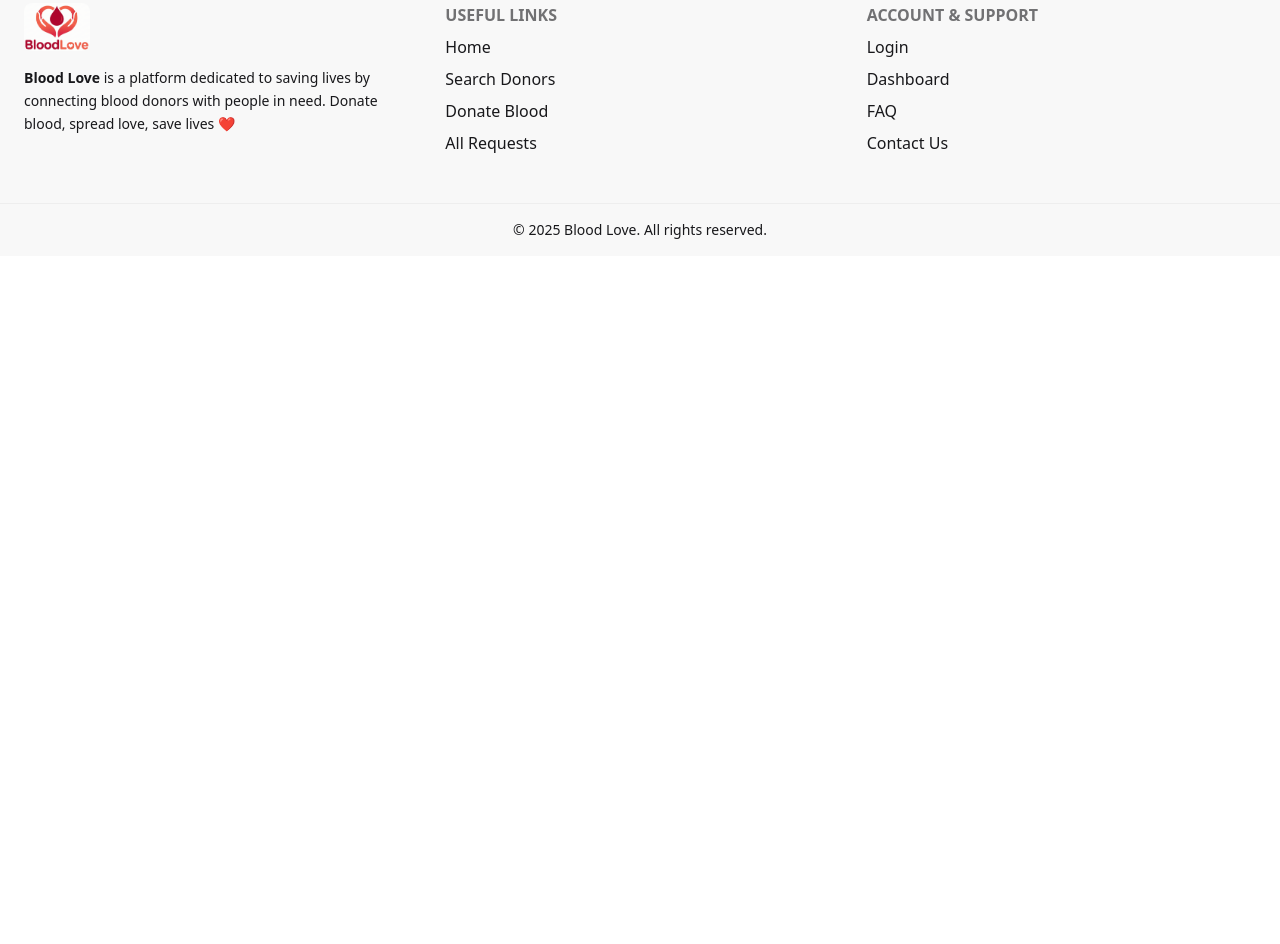
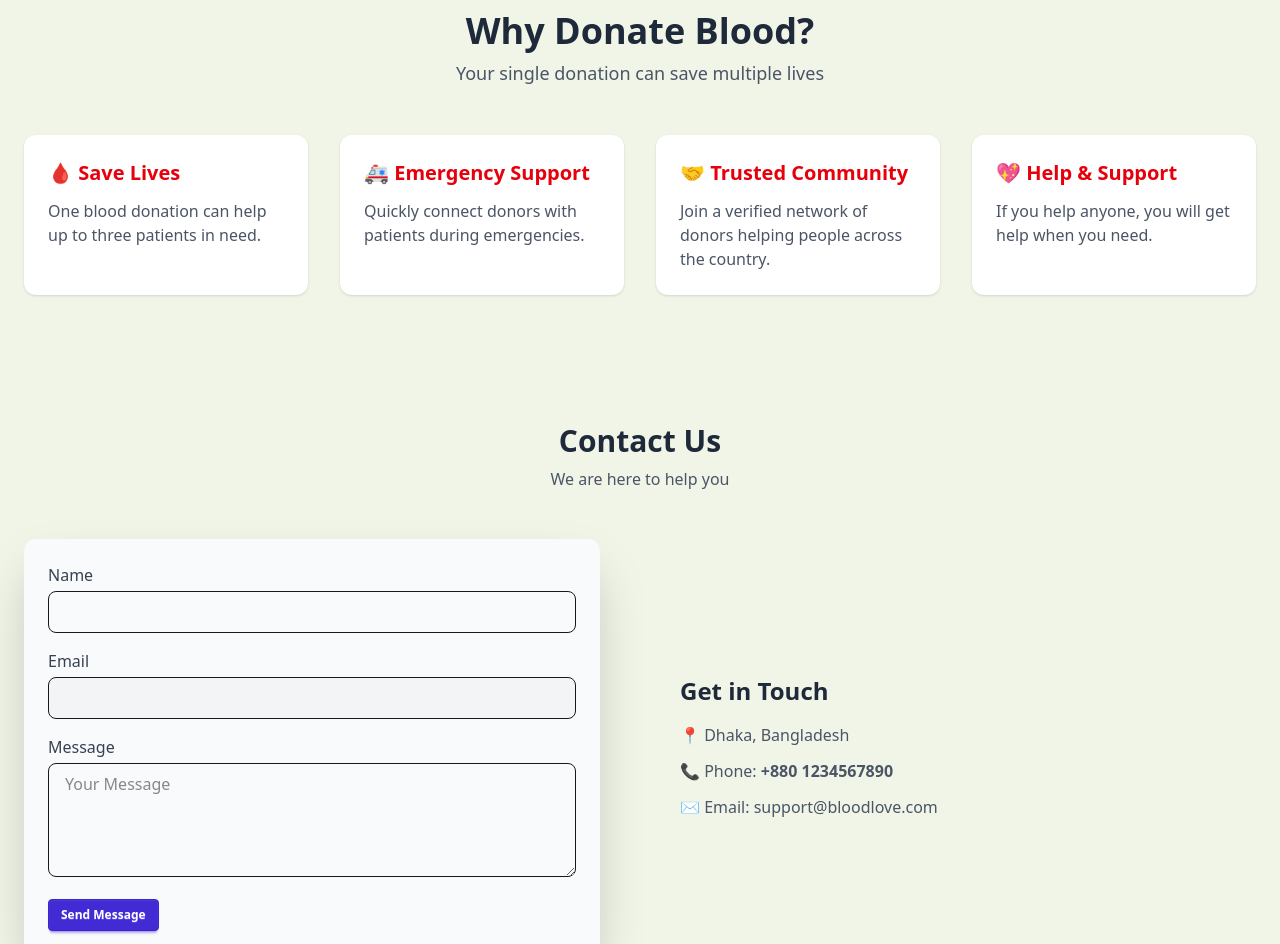
Before and after one commit to SubrotoChandaShuvo/BloodLove, a React (Vite) app: page / in a window 1280 px wide. Shown: the part 980-1924 px from the top of the page. Before the commit the page ends 1236 px from the top, so only its background shows below. Built offline with nearby package versions, Linux system fonts and the light colour scheme; no server answers.

Commit message:
Fixed search for mobile and fixed contactUp portion

```diff
--- a/src/Components/Navbar.jsx
+++ b/src/Components/Navbar.jsx
@@ -4,13 +4,30 @@ import { AuthContext } from "../Provider/AuthProvider";
 import { signOut } from "firebase/auth";
 import auth from "../firebase/firebase.config";
 import logo from "../assets/Logo.png";
+import Swal from "sweetalert2";
 
 const Navbar = () => {
   const { user } = useContext(AuthContext);
 
-  const logout = () => {
-    signOut(auth);
-  };
+const logout = () => {
+  signOut(auth)
+    .then(() => {
+      Swal.fire({
+        icon: 'success',
+        title: 'Logged out!',
+        text: 'You have been successfully logged out.',
+        confirmButtonColor: '#3085d6',
+        confirmButtonText: 'OK'
+      });
+    })
+    .catch((error) => {
+      Swal.fire({
+        icon: 'error',
+        title: 'Oops...',
+        text: `Something went wrong: ${error.message}`,
+      });
+    });
+};
 
   return (
     <div>
--- /dev/null
+++ b/src/Pages/Contact/Contact.jsx
@@ -0,0 +1,85 @@
+import { useContext } from "react";
+import { AuthContext } from "../../Provider/AuthProvider";
+import Swal from "sweetalert2";
+import { useNavigate } from "react-router";
+
+const Contact = () => {
+  const { user } = useContext(AuthContext);
+  const name = user?.displayName || "";
+  const email = user?.email || "";
+  const navigate = useNavigate();
+
+  const handleSendMessage = () => {
+    if(!user)
+       return navigate('/login');
+    Swal.fire({
+      icon: "success",
+      title: `Thank You ${name}! Your message has been sent.`,
+      text: "We will get back to you soon.",
+      confirmButtonText: "OK",
+    });
+  };
+
+  return (
+    <section className="py-16">
+      <div className="max-w-7xl mx-auto px-6">
+        <div className="text-center mb-12">
+          <h2 className="text-3xl font-bold text-gray-800">Contact Us</h2>
+          <p className="text-gray-600 mt-2">We are here to help you</p>
+        </div>
+        <div className="grid grid-cols-1 md:grid-cols-2 gap-20">
+          <form
+            onSubmit={(e) => {
+              e.preventDefault();
+              handleSendMessage();
+            }}
+            className="bg-gray-50 p-6 rounded-xl shadow-2xl"
+          >
+            <div className="mb-4">
+              <label className="block text-gray-700 mb-1">Name</label>
+              <input
+                type="text"
+                defaultVaalue={name}
+                required
+                className="w-full px-4 py-2 border rounded-lg focus:outline-none focus:ring-2 focus:ring-red-500"
+              />
+            </div>
+            <div className="mb-4">
+              <label className="block text-gray-700 mb-1">Email</label>
+              <input
+                type="email"
+                value={email}
+                readOnly
+                className="w-full px-4 py-2 border rounded-lg bg-gray-100 cursor-not-allowed"
+              />
+            </div>
+            <div className="mb-4">
+              <label className="block text-gray-700 mb-1">Message</label>
+              <textarea
+                rows="4"
+                required
+                placeholder="Your Message"
+                className="w-full px-4 py-2 border rounded-lg focus:outline-none focus:ring-2 focus:ring-red-500"
+              ></textarea>
+            </div>
+            <button className="btn btn-sm btn-primary text-white" type="submit">
+              Send Message
+            </button>
+          </form>
+          <div className="flex flex-col justify-center">
+            <h3 className="text-2xl font-semibold text-gray-800 mb-4">
+              Get in Touch
+            </h3>
+            <p className="text-gray-600 mb-3">📍 Dhaka, Bangladesh</p>
+            <p className="text-gray-600 mb-3">
+              📞 Phone: <span className="font-semibold">+880 1234567890</span>
+            </p>
+            <p className="text-gray-600">✉️ Email: support@bloodlove.com</p>
+          </div>
+        </div>
+      </div>
+    </section>
+  );
+};
+
+export default Contact;
--- /dev/null
+++ b/src/Pages/Featured/Featured.jsx
@@ -0,0 +1,54 @@
+import React from "react";
+
+const Featured = () => {
+  return (
+    <section className="py-16 ">
+      <div className="max-w-7xl mx-auto px-6">
+        <div className="text-center mb-12">
+          <h2 className="text-3xl md:text-4xl font-bold text-gray-800">
+            Why Donate Blood?
+          </h2>
+          <p className="text-gray-600 mt-2 text-lg">
+            Your single donation can save multiple lives
+          </p>
+        </div>
+        <div className="grid grid-cols-1 md:grid-cols-2 lg:grid-cols-4 gap-8">
+          <div className="bg-white p-6 rounded-xl shadow transform transition duration-300 hover:scale-105 hover:shadow-lg hover:border-red-500 hover:border-2">
+            <h3 className="text-xl font-semibold text-red-600 mb-3">
+              🩸 Save Lives
+            </h3>
+            <p className="text-gray-600">
+              One blood donation can help up to three patients in need.
+            </p>
+          </div>
+          <div className="bg-white p-6 rounded-xl shadow transform transition duration-300 hover:scale-105 hover:shadow-lg hover:border-red-500 hover:border-2">
+            <h3 className="text-xl font-semibold text-red-600 mb-3">
+              🚑 Emergency Support
+            </h3>
+            <p className="text-gray-600">
+              Quickly connect donors with patients during emergencies.
+            </p>
+          </div>
+          <div className="bg-white p-6 rounded-xl shadow transform transition duration-300 hover:scale-105 hover:shadow-lg hover:border-red-500 hover:border-2">
+            <h3 className="text-xl font-semibold text-red-600 mb-3">
+              🤝 Trusted Community
+            </h3>
+            <p className="text-gray-600">
+              Join a verified network of donors helping people across the country.
+            </p>
+          </div>
+          <div className="bg-white p-6 rounded-xl shadow transform transition duration-300 hover:scale-105 hover:shadow-lg hover:border-red-500 hover:border-2">
+            <h3 className="text-xl font-semibold text-red-600 mb-3">
+              💖 Help & Support
+            </h3>
+            <p className="text-gray-600">
+              If you help anyone, you will get help when you need.
+            </p>
+          </div>
+        </div>
+      </div>
+    </section>
+  );
+};
+
+export default Featured;
--- a/src/Pages/Home/Home.jsx
+++ b/src/Pages/Home/Home.jsx
@@ -1,12 +1,16 @@
 import React from 'react';
 import Slider from '../../Components/Slider/Slider';
 import Banner from '../Banner/Banner';
+import Featured from '../Featured/Featured';
+import Contact from '../Contact/Contact';
 
 const Home = () => {
     return (
         <div className='mt-5'>
             <Banner/>
             <Slider/>
+            <Featured/>
+            <Contact/>
         </div>
     );
 };
--- a/src/Pages/SearchRequest/SearchRequest.jsx
+++ b/src/Pages/SearchRequest/SearchRequest.jsx
@@ -37,8 +37,8 @@ const SearchRequest = () => {
 
   return (
     <div>
-      <form className="fieldset flex justify-center mt-8" onSubmit={handleSearch}>
-        <select name="blood" defaultValue="" className="select">
+      <form className="fieldset lg:flex justify-center mx-4 lg:mx-18 mt-8" onSubmit={handleSearch}>
+        <select name="blood" defaultValue="" className="select w-full">
           <option value="" disabled>Select Blood Group</option>
           <option value="A+">A+</option>
           <option value="A-">A-</option>
@@ -50,14 +50,14 @@ const SearchRequest = () => {
           <option value="O-">O-</option>
         </select>
 
-        <select value={district} onChange={(e) => setDistrict(e.target.value)} className="select">
+        <select value={district} onChange={(e) => setDistrict(e.target.value)} className="select w-full">
           <option value="" disabled>Select Your District</option>
           {districts.map((d, index) => (
             <option key={index} value={d?.name}>{d?.name}</option>
           ))}
         </select>
 
-        <select value={upazila} onChange={(e) => setUpazila(e.target.value)} className="select">
+        <select value={upazila} onChange={(e) => setUpazila(e.target.value)} className="select w-full">
           <option value="" disabled>Select Your Upazila</option>
           {upazilas.map((u) => (
             <option key={u?.id} value={u?.name}>{u?.name}</option>
--- a/src/Provider/AuthProvider.jsx
+++ b/src/Provider/AuthProvider.jsx
@@ -15,7 +15,7 @@ const googleProvider = new GoogleAuthProvider();
 
 const AuthProvider = ({ children }) => {
   const [loading, setLoading] = useState(true);
-  const [roleLoading, setRoleLoading] = useState(true);
+  const [roleLoading, setRoleLoading] = useState(false);
   const [user, setUser] = useState(null);
   const [role, setRole] = useState("");
   const [userStatus, setUserStatus] = useState('')
@@ -44,14 +44,52 @@ const AuthProvider = ({ children }) => {
     };
   }, []);
 
-  useEffect(() => {
-    if (!user) return;
-    axios.get(`http://localhost:5001/users/role/${user.email}`).then((res) => {
+  // useEffect(() => {
+  //   if (!user) return;
+  //   axios.get(`http://localhost:5001/users/role/${user.email}`).then((res) => {
+  //     setRole(res.data.role);
+  //     setUserStatus(res.data.status);
+  //     setRoleLoading(true);
+  //   });
+  // }, [user]);
+
+
+ useEffect(() => {
+  // If user is NOT logged in
+  if (!user) {
+    setRole("");
+    setUserStatus("");
+    setRoleLoading(false);
+    return;
+  }
+
+  // If user IS logged in
+  setRoleLoading(true);
+
+  const controller = new AbortController();
+
+  axios
+    .get(`http://localhost:5001/users/role/${user.email}`, {
+      signal: controller.signal,
+    })
+    .then((res) => {
       setRole(res.data.role);
       setUserStatus(res.data.status);
+    })
+    .catch((err) => {
+      if (err.name !== "CanceledError") {
+        console.error(err);
+        setRole("");
+        setUserStatus("");
+      }
+    })
+    .finally(() => {
       setRoleLoading(false);
     });
-  }, [user]);
+
+  // Cleanup to prevent cascading renders
+  return () => controller.abort();
+}, [user]);
 
 
   // console.log(role);
--- a/src/Routes/PrivateRoute.jsx
+++ b/src/Routes/PrivateRoute.jsx
@@ -1,18 +1,37 @@
 import React, { useContext } from "react";
 import { AuthContext } from "../Provider/AuthProvider";
-import { Navigate } from "react-router";
+import { Navigate, useLocation } from "react-router";
 
 const PrivateRoute = ({ children }) => {
   const { user, loading, roleLoading, userStatus } = useContext(AuthContext);
+  const location = useLocation();
 
-  if (loading || roleLoading) {
-    return <div className="flex justify-center items-center min-h-screen">
-    <span className="loading loading-infinity w-24 h-24"></span>
-  </div>;
+  // 1️⃣ Wait for Firebase auth to resolve
+  if (loading) {
+    return (
+      <div className="flex justify-center items-center min-h-screen">
+        <span className="loading loading-infinity w-24 h-24"></span>
+      </div>
+    );
   }
 
-  if(!user || !userStatus=='active') {
-    return <Navigate to={"/login"}></Navigate>;
+  // 2️⃣ After auth resolved — user not logged in
+  if (!user) {
+    return <Navigate to="/login" state={{ from: location }} replace />;
+  }
+
+  // 3️⃣ User exists — wait for role
+  if (roleLoading) {
+    return (
+      <div className="flex justify-center items-center min-h-screen">
+        <span className="loading loading-infinity w-24 h-24"></span>
+      </div>
+    );
+  }
+
+  // 4️⃣ User inactive
+  if (userStatus !== "active") {
+    return <Navigate to="/login" replace />;
   }
 
   return children;
--- a/src/Routes/Routes.jsx
+++ b/src/Routes/Routes.jsx
@@ -45,7 +45,7 @@ const router = createBrowserRouter([
         },
         {
           path:"/search",
-          element: <SearchRequest/>
+          element: <PrivateRoute><SearchRequest/></PrivateRoute>
         },
         {
           path: '/login',
```
Also changed, not shown: src/Pages/Banner/Banner.jsx (+25 -10 lines).
